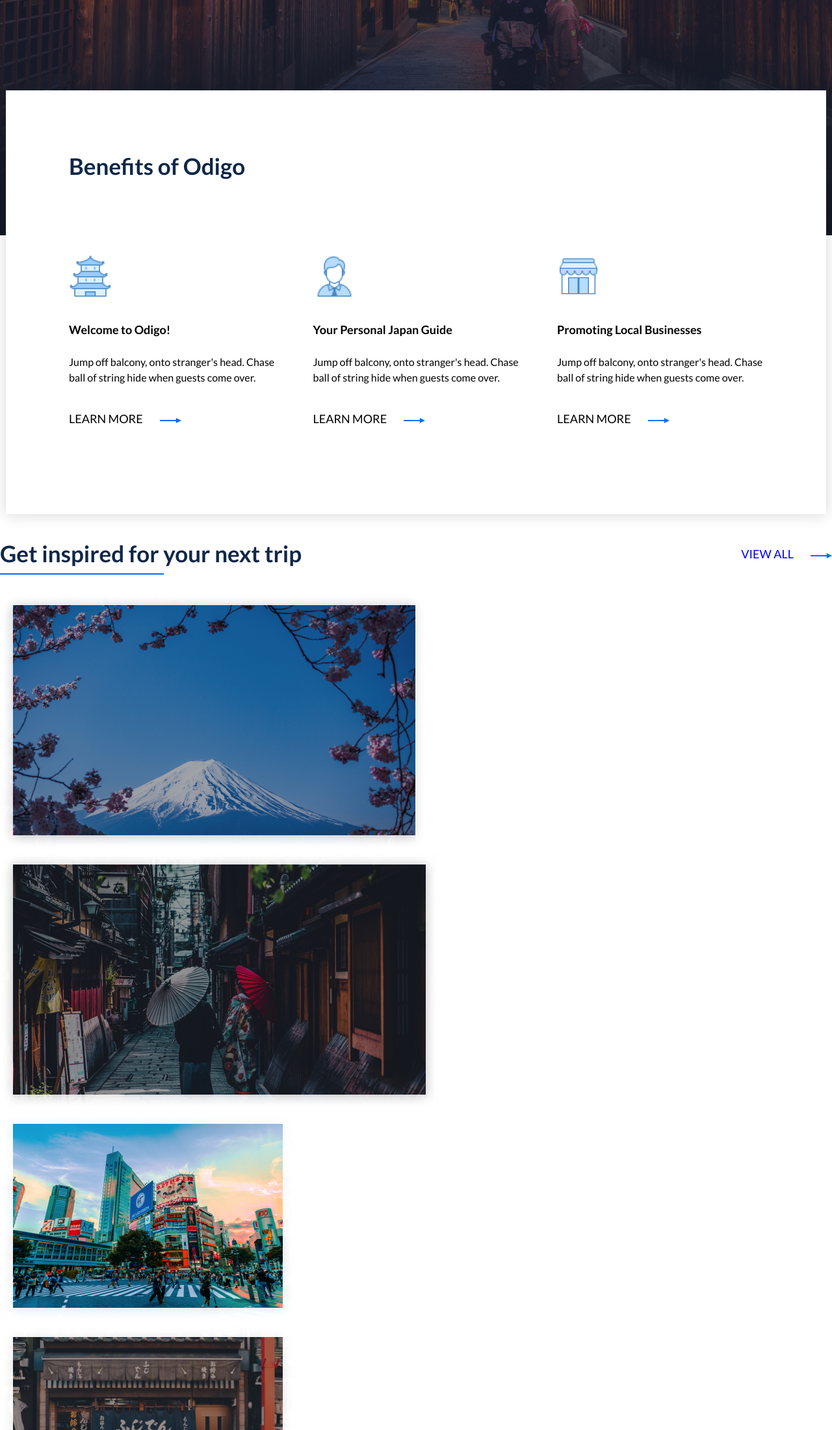
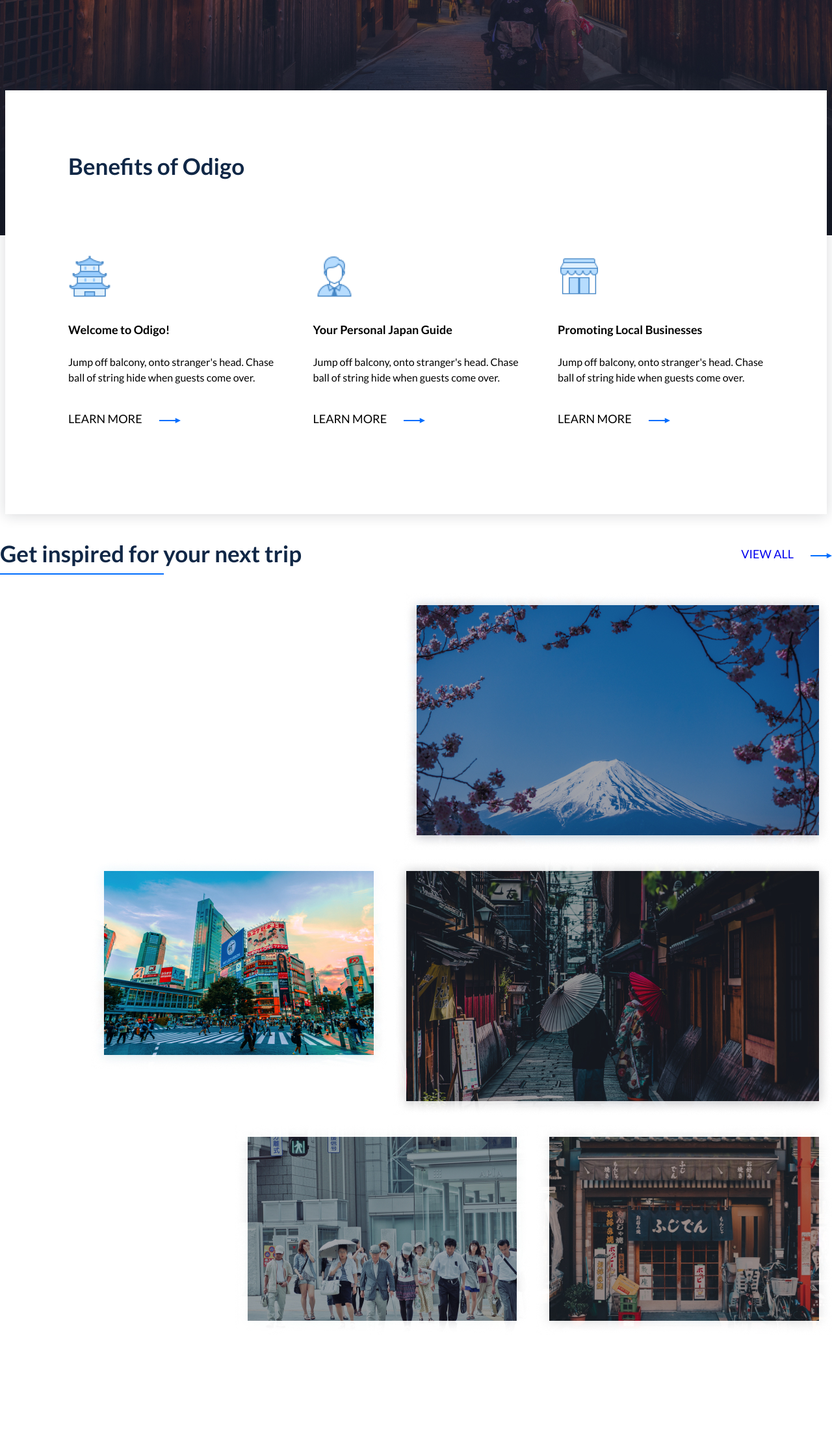
Before and after one commit to iamarrow88/Travel-Landing-Page, a plain HTML site: page index.html in a window 1280 px wide. Shown: the part 600-2800 px from the top of the page at 65% size. After the commit the page ends 2669 px from the top, so only its background shows below. Drawn offline with Linux system fonts and the light colour scheme.

Commit message:
breakpoint

```diff
--- a/css/style.css
+++ b/css/style.css
@@ -73,7 +73,7 @@ a:hover {
 }
 
 .container {
-   width: 1262px;
+   width: 1264px;
    margin: 0 auto;
 }
 
@@ -256,13 +256,13 @@ a:hover {
    margin-bottom: 39px;
 }
 
-.benefit-item_link a {
+.benefit-item_link a, .arrow-right {
    line-height: 24px;
    color: var(--link-color);
    text-transform: uppercase;
 }
 
-.benefit-item_link a:visited {
+.benefit-item_link a:visited, .arrow-right:visited {
    color: var(--link-color);
 }
 
@@ -294,3 +294,11 @@ a:hover {
    justify-content: space-between;
    align-items: center;
 }
+
+.inspiration_cards_wrap {
+   display: flex;
+   flex-direction: row-reverse;
+   flex-wrap: wrap;
+   gap: 10px;
+   margin-bottom: 10px;
+}
--- a/index.html
+++ b/index.html
@@ -83,6 +83,7 @@
       </section>
 
       <section class="inspiration">
+         <div class="section">
             <div class="inspiration_title-wrap">
                <h2 class="inspiration_title">Get inspired for your next trip</h2>
                <div class="inasiration-link"><a href="#">VIEW ALL</a><img src="img/svg/arrow-right.svg" alt="arrow right" class="arrow-right"></div>
@@ -115,6 +116,7 @@
                   </a>
                </div>
             </div>
+         </div>
       </section>
    </main>
 </body>
```
Lines whose indentation alone changed are shown as unchanged.
